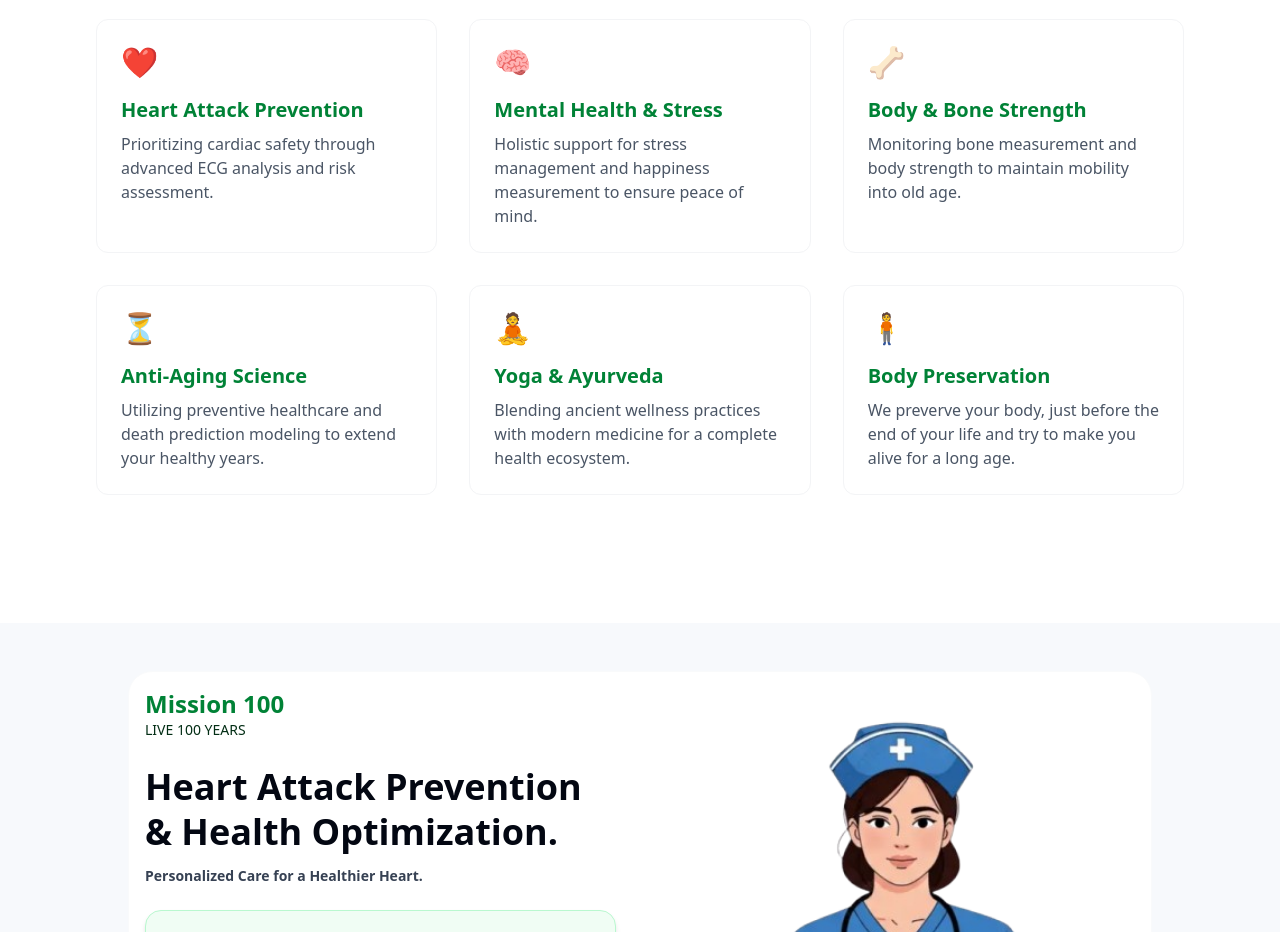
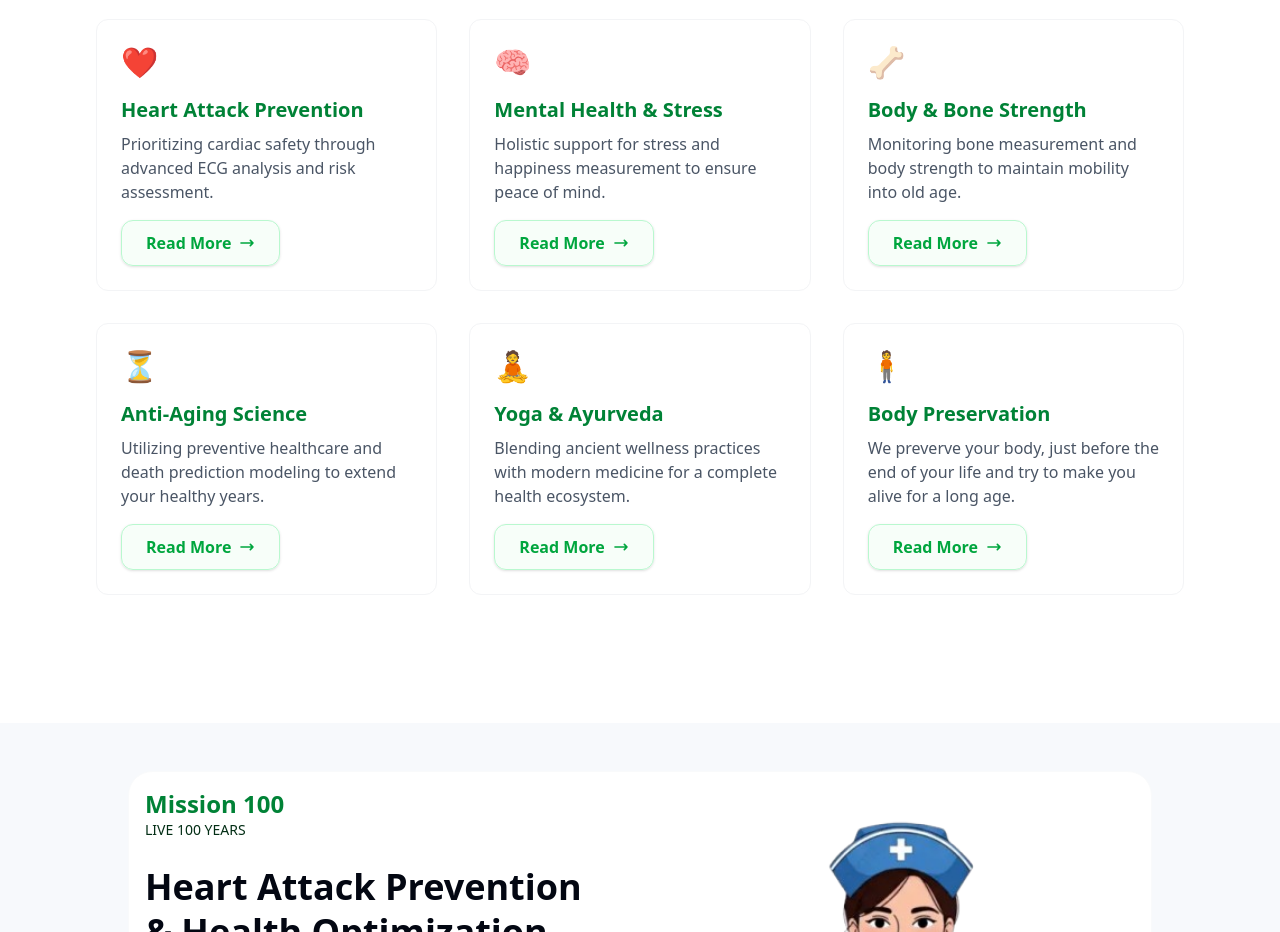
Before and after one commit to TheHemantPandey/mission100-hospital, a Next.js app: page / in a window 1280 px wide. Shown: the part 1580-2512 px from the top of the page. Built offline with nearby package versions, Linux system fonts and the light colour scheme.

Commit message:
add some improvement in about section

```diff
--- a/components/AboutUs.js
+++ b/components/AboutUs.js
@@ -1,11 +1,9 @@
-import React from 'react';
-
+import React from "react";
 
 const AboutUs = () => {
   return (
     <section className="bg-white text-gray-800 font-sans py-12 px-6 md:px-12 lg:px-24">
       <div className="max-w-7xl mx-auto">
-
         <div className="text-center mb-16">
           <h1 className="text-4xl md:text-5xl font-bold text-green-700 mb-4 uppercase tracking-wide">
             Why Choose - Mission 100?
@@ -22,91 +20,212 @@ const AboutUs = () => {
               Our Vision for Longevity
             </h2>
             <p className="text-lg leading-relaxed text-gray-700">
-              At **Mission 100**, we are dedicated to the revolutionary idea that healthcare should be
-              preventive rather than just reactive. Our core mission is to provide the
-              tools, data, and guidance necessary for every individual to achieve a healthy, vibrant
+              At **Mission 100**, we are dedicated to the revolutionary idea
+              that healthcare should be preventive rather than just reactive.
+              Our core mission is to provide the tools, data, and guidance
+              necessary for every individual to achieve a healthy, vibrant
               century of life.
             </p>
             <p className="text-lg leading-relaxed text-gray-700">
-              We focus heavily on the needs of **Child before the Birth, Adults and the Elderly**, ensuring that the aging
-              process is managed with dignity, strength, and scientific precision.
+              We focus heavily on the needs of **Child before the Birth, Adults
+              and the Elderly**, ensuring that the aging process is managed with
+              dignity, strength, and scientific precision.
             </p>
           </div>
           <div className="bg-green-50 p-8 rounded-2xl shadow-sm border border-green-100">
-            <h3 className="text-2xl font-bold text-green-800 mb-4">Why Choose Mission 100?</h3>
+            <h3 className="text-2xl font-bold text-green-800 mb-4">
+              Why Choose Mission 100?
+            </h3>
             <ul className="space-y-3 text-gray-700">
               <li className="flex items-start">
                 <span className="text-green-500 mr-2">✔</span>
-                Integration of modern Radiology and Pathology with traditional Ayurveda.
+                Integration of modern Radiology and Pathology with traditional
+                Ayurveda.
               </li>
               <li className="flex items-start">
                 <span className="text-green-500 mr-2">✔</span>
-                Integration of modern Radiology and Pathology with traditional Ayurveda].
+                Integration of modern Radiology and Pathology with traditional
+                Ayurveda].
               </li>
               <li className="flex items-start">
                 <span className="text-green-500 mr-2">✔</span>
-                Data-driven insights including ECG heart risk analysis and body deficiency monitoring.
+                Data-driven insights including ECG heart risk analysis and body
+                deficiency monitoring.
               </li>
             </ul>
           </div>
         </div>
 
         <div className="mb-20">
-          <h2 className="text-3xl font-bold text-center mb-12 text-gray-900">Our Main Clinical Focus Areas</h2>
+          <h2 className="text-3xl font-bold text-center mb-12 text-gray-900">
+            Our Main Clinical Focus Areas
+          </h2>
           <div className="grid grid-cols-1 md:grid-cols-2 lg:grid-cols-3 gap-8">
-
             <div className="p-6 border border-gray-100 rounded-xl hover:shadow-md transition-shadow bg-white">
               <div className="text-3xl mb-4">❤️</div>
-              <h3 className="text-xl font-bold mb-2 text-green-700">Heart Attack Prevention</h3>
+              <h3 className="text-xl font-bold mb-2 text-green-700">
+                Heart Attack Prevention
+              </h3>
               <p className="text-gray-600">
-                Prioritizing cardiac safety through advanced ECG analysis and risk assessment.
+                Prioritizing cardiac safety through advanced ECG analysis and
+                risk assessment.
               </p>
+
+              <button className="mt-4 px-6 py-2.5 flex items-center gap-2 w-fit text-green-600 font-bold bg-green-50/50 border border-green-200 rounded-xl shadow-sm transition-all duration-300 hover:bg-green-600 hover:text-white hover:border-green-600 hover:shadow-md active:scale-95 group/btn">
+                Read More
+                <svg
+                  className="w-4 h-4 transition-transform duration-300 group-hover/btn:translate-x-1"
+                  fill="none"
+                  stroke="currentColor"
+                  viewBox="0 0 24 24"
+                >
+                  <path
+                    strokeLinecap="round"
+                    strokeLinejoin="round"
+                    strokeWidth="2.5"
+                    d="M17 8l4 4m0 0l-4 4m4-4H3"
+                  />
+                </svg>
+              </button>
             </div>
 
             <div className="p-6 border border-gray-100 rounded-xl hover:shadow-md transition-shadow bg-white">
               <div className="text-3xl mb-4">🧠</div>
-              <h3 className="text-xl font-bold mb-2 text-green-700">Mental Health & Stress </h3>
+              <h3 className="text-xl font-bold mb-2 text-green-700">
+                Mental Health & Stress{" "}
+              </h3>
               <p className="text-gray-600">
-                Holistic support for stress management and happiness measurement to ensure peace of mind.
+                Holistic support for stress and happiness measurement
+                to ensure peace of mind.
               </p>
+              <button className="mt-4 px-6 py-2.5 flex items-center gap-2 w-fit text-green-600 font-bold bg-green-50/50 border border-green-200 rounded-xl shadow-sm transition-all duration-300 hover:bg-green-600 hover:text-white hover:border-green-600 hover:shadow-md active:scale-95 group/btn">
+                Read More
+                <svg
+                  className="w-4 h-4 transition-transform duration-300 group-hover/btn:translate-x-1"
+                  fill="none"
+                  stroke="currentColor"
+                  viewBox="0 0 24 24"
+                >
+                  <path
+                    strokeLinecap="round"
+                    strokeLinejoin="round"
+                    strokeWidth="2.5"
+                    d="M17 8l4 4m0 0l-4 4m4-4H3"
+                  />
+                </svg>
+              </button>
             </div>
 
             <div className="p-6 border border-gray-100 rounded-xl hover:shadow-md transition-shadow bg-white">
               <div className="text-3xl mb-4">🦴</div>
-              <h3 className="text-xl font-bold mb-2 text-green-700">Body & Bone Strength</h3>
+              <h3 className="text-xl font-bold mb-2 text-green-700">
+                Body & Bone Strength
+              </h3>
               <p className="text-gray-600">
-                Monitoring bone measurement and body strength to maintain mobility into old age.
+                Monitoring bone measurement and body strength to maintain
+                mobility into old age.
               </p>
+              <button className="mt-4 px-6 py-2.5 flex items-center gap-2 w-fit text-green-600 font-bold bg-green-50/50 border border-green-200 rounded-xl shadow-sm transition-all duration-300 hover:bg-green-600 hover:text-white hover:border-green-600 hover:shadow-md active:scale-95 group/btn">
+                Read More
+                <svg
+                  className="w-4 h-4 transition-transform duration-300 group-hover/btn:translate-x-1"
+                  fill="none"
+                  stroke="currentColor"
+                  viewBox="0 0 24 24"
+                >
+                  <path
+                    strokeLinecap="round"
+                    strokeLinejoin="round"
+                    strokeWidth="2.5"
+                    d="M17 8l4 4m0 0l-4 4m4-4H3"
+                  />
+                </svg>
+              </button>
             </div>
 
             <div className="p-6 border border-gray-100 rounded-xl hover:shadow-md transition-shadow bg-white">
               <div className="text-3xl mb-4">⏳</div>
-              <h3 className="text-xl font-bold mb-2 text-green-700">Anti-Aging Science</h3>
+              <h3 className="text-xl font-bold mb-2 text-green-700">
+                Anti-Aging Science
+              </h3>
               <p className="text-gray-600">
-                Utilizing preventive healthcare and death prediction modeling to extend your healthy years.
+                Utilizing preventive healthcare and death prediction modeling to
+                extend your healthy years.
               </p>
+              <button className="mt-4 px-6 py-2.5 flex items-center gap-2 w-fit text-green-600 font-bold bg-green-50/50 border border-green-200 rounded-xl shadow-sm transition-all duration-300 hover:bg-green-600 hover:text-white hover:border-green-600 hover:shadow-md active:scale-95 group/btn">
+                Read More
+                <svg
+                  className="w-4 h-4 transition-transform duration-300 group-hover/btn:translate-x-1"
+                  fill="none"
+                  stroke="currentColor"
+                  viewBox="0 0 24 24"
+                >
+                  <path
+                    strokeLinecap="round"
+                    strokeLinejoin="round"
+                    strokeWidth="2.5"
+                    d="M17 8l4 4m0 0l-4 4m4-4H3"
+                  />
+                </svg>
+              </button>
             </div>
 
             <div className="p-6 border border-gray-100 rounded-xl hover:shadow-md transition-shadow bg-white">
               <div className="text-3xl mb-4">🧘</div>
-              <h3 className="text-xl font-bold mb-2 text-green-700">Yoga & Ayurveda</h3>
+              <h3 className="text-xl font-bold mb-2 text-green-700">
+                Yoga & Ayurveda
+              </h3>
               <p className="text-gray-600">
-                Blending ancient wellness practices with modern medicine for a complete health ecosystem.
+                Blending ancient wellness practices with modern medicine for a
+                complete health ecosystem.
               </p>
+              <button className="mt-4 px-6 py-2.5 flex items-center gap-2 w-fit text-green-600 font-bold bg-green-50/50 border border-green-200 rounded-xl shadow-sm transition-all duration-300 hover:bg-green-600 hover:text-white hover:border-green-600 hover:shadow-md active:scale-95 group/btn">
+                Read More
+                <svg
+                  className="w-4 h-4 transition-transform duration-300 group-hover/btn:translate-x-1"
+                  fill="none"
+                  stroke="currentColor"
+                  viewBox="0 0 24 24"
+                >
+                  <path
+                    strokeLinecap="round"
+                    strokeLinejoin="round"
+                    strokeWidth="2.5"
+                    d="M17 8l4 4m0 0l-4 4m4-4H3"
+                  />
+                </svg>
+              </button>
             </div>
-
 
             <div className="p-6 border border-gray-100 rounded-xl hover:shadow-md transition-shadow bg-white">
               <div className="text-3xl mb-4">🧍</div>
-              <h3 className="text-xl font-bold mb-2 text-green-700">Body Preservation</h3>
+              <h3 className="text-xl font-bold mb-2 text-green-700">
+                Body Preservation
+              </h3>
               <p className="text-gray-600">
-                We preverve your body, just before the end of your life and try to make you alive for a long age.
+                We preverve your body, just before the end of your life and try
+                to make you alive for a long age.
               </p>
+
+              <button className="mt-4 px-6 py-2.5 flex items-center gap-2 w-fit text-green-600 font-bold bg-green-50/50 border border-green-200 rounded-xl shadow-sm transition-all duration-300 hover:bg-green-600 hover:text-white hover:border-green-600 hover:shadow-md active:scale-95 group/btn">
+                Read More
+                <svg
+                  className="w-4 h-4 transition-transform duration-300 group-hover/btn:translate-x-1"
+                  fill="none"
+                  stroke="currentColor"
+                  viewBox="0 0 24 24"
+                >
+                  <path
+                    strokeLinecap="round"
+                    strokeLinejoin="round"
+                    strokeWidth="2.5"
+                    d="M17 8l4 4m0 0l-4 4m4-4H3"
+                  />
+                </svg>
+              </button>
             </div>
-
           </div>
         </div>
-
       </div>
     </section>
   );
```
